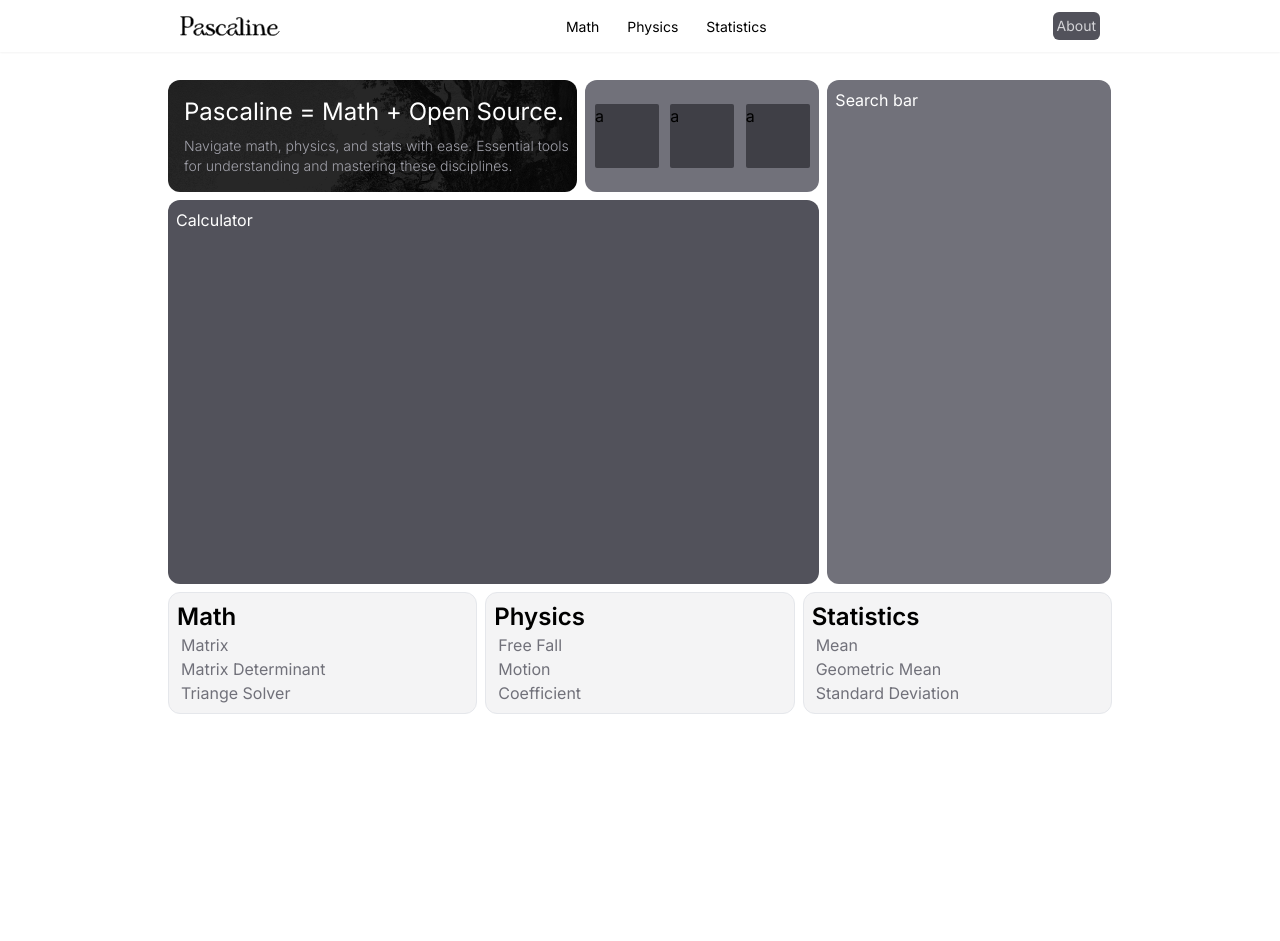
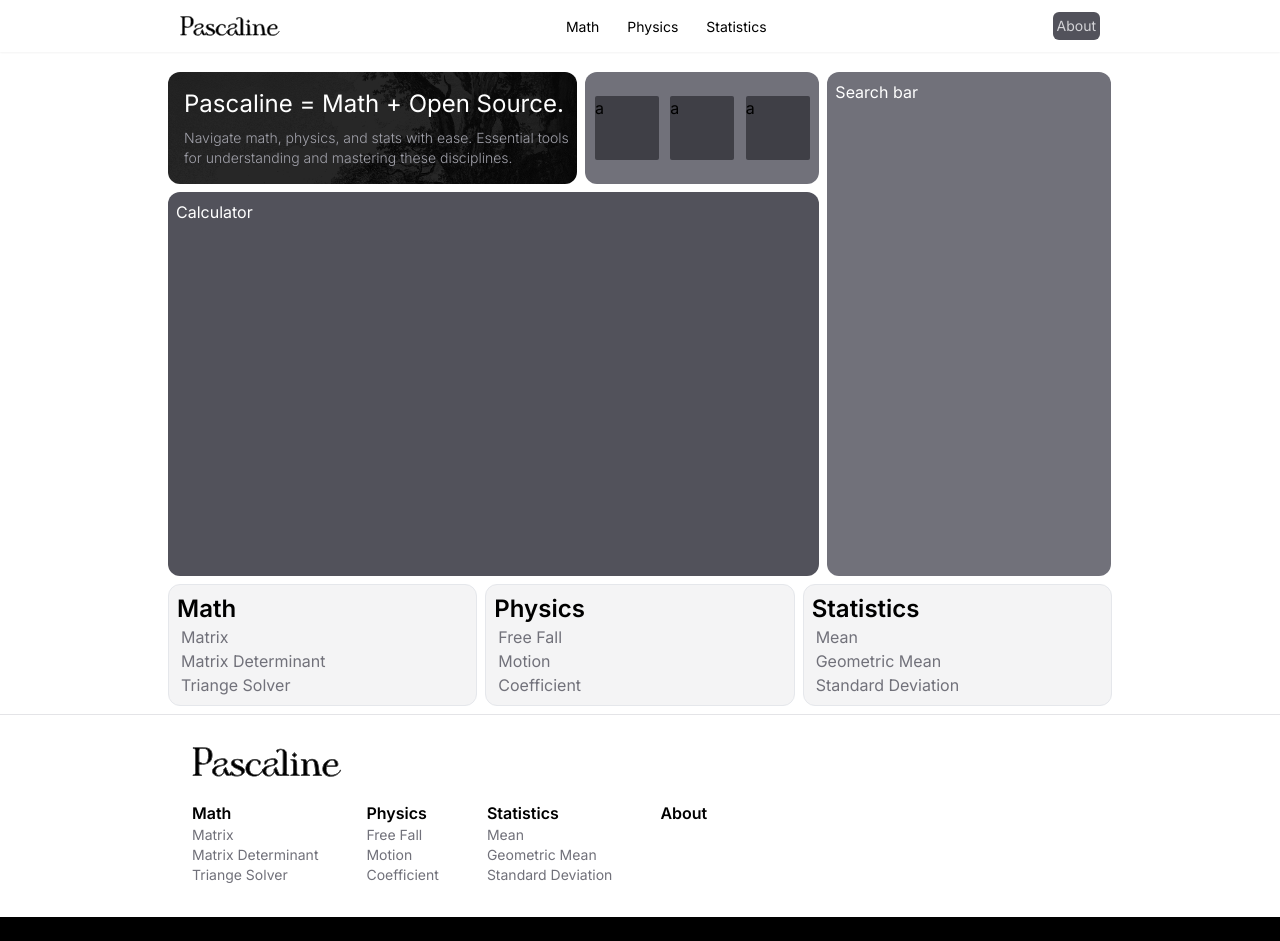
Before and after one commit to Hctor11/pascaline, a Next.js app: page / in a window 1280 px wide. Shown: the top 941 px of the page. Before the commit the page ends 800 px from the top, so only its background shows below. Built offline with nearby package versions, Linux system fonts and the light colour scheme.

Commit message:
[add] add footer

```diff
--- a/app/layout.tsx
+++ b/app/layout.tsx
@@ -2,6 +2,7 @@ import type { Metadata } from "next";
 import { Inter } from "next/font/google";
 import "./globals.css";
 import Navigation from "@/components/Navigation/Navigation";
+import Footer from "@/components/Footer/Footer";
 
 const inter = Inter({ subsets: ["latin"] });
 
@@ -18,10 +19,13 @@ export default function RootLayout({
   return (
     <html lang="en">
       <body className={inter.className}>
+        <div className="min-h-screen flex flex-col justify-between">
         <Navigation/>
         <main>
         {children}
         </main>
+        <Footer/>
+        </div>
       </body>
     </html>
   );
--- /dev/null
+++ b/components/Footer/Footer.tsx
@@ -0,0 +1,59 @@
+import React from "react";
+import Image from "next/image";
+import Link from "next/link";
+import footerLinks from "./FooterLinks";
+
+const Footer = () => {
+  return (
+    <footer className="pt-8 border-t border-zinc-200 mt-auto">
+      <div className="">
+        <div className="lg:container flex-col overflow-hidden flex lg:flex-col md:justify-between lg:justify-between lg:w-[70%] m-auto">
+          <Link href="/" className="mb-6 mx-3 lg:mx-0">
+            <Image
+              src="/NewLogo.svg"
+              className="hover:invert-[0.5]"
+              alt="LOGO DEATHCLASSIC"
+              width={150}
+              height={100}
+            />
+          </Link>
+          <div className="flex-col md:flex-row flex mx-3 lg:mx-0">
+            {footerLinks.map((category) => (
+              <>
+                <div className="mr-12 mb-8">
+                  <Link href={category.headlink}>
+                    <h1 className="text-md font-semibold hover:underline">
+                      {category.head}
+                    </h1>
+                  </Link>
+                  <div className="">
+                    {category.sublinks?.map((sublink) => (
+                      <>
+                        <Link
+                          className="list-none text-sm text-zinc-500 hover:underline"
+                          href={sublink.link}
+                        >
+                          <li>{sublink.title}</li>
+                        </Link>
+                      </>
+                    ))}
+                  </div>
+                </div>
+              </>
+            ))}
+          </div>
+        </div>
+        <div className="bg-black text-white ">
+          <div className="lg:max-w-[75%] m-auto flex justify-between p-5">
+            <p className="text-zinc-500">HR2024</p>
+            <Link href="" className="hover:underline">
+              Repository
+            </Link>
+          </div>
+        </div>
+      </div>
+    </footer>
+  );
+};
+
+export default Footer;
--- /dev/null
+++ b/components/Footer/FooterLinks.ts
@@ -0,0 +1,71 @@
+interface sublink {
+  title: string;
+  link: string;
+}
+
+interface treeLink {
+  head: string;
+  headlink: string;
+  sublinks?: sublink[];
+}
+
+const footerLinks: treeLink[] = [
+  {
+    head: "Math",
+    headlink: "/math",
+    sublinks: [
+      {
+        title: "Matrix",
+        link: "/math/matrix",
+      },
+      {
+        title: "Matrix Determinant",
+        link: "/math/determinant",
+      },
+      {
+        title: "Triange Solver",
+        link: "/math/triangle",
+      },
+    ],
+  },
+  {
+    head: "Physics",
+    headlink: "/phy",
+    sublinks: [
+      {
+        title: "Free Fall",
+        link: "/Phy/call",
+      },
+      {
+        title: "Motion",
+        link: "/Phy/cotion",
+      },
+      {
+        title: "Coefficient",
+        link: "/Phy/coefficient",
+      },
+    ],
+  },{
+    head: "Statistics",
+    headlink: "/stats",
+    sublinks: [
+        {
+            title: "Mean",
+            link: "/Math/mean",
+          },
+          {
+            title: "Geometric Mean",
+            link: "/Math/geomean",
+          },
+          {
+            title: "Standard Deviation",
+            link: "/Math/std",
+          },
+    ]
+  },{
+    head: 'About',
+    headlink: '/about'
+  }
+];
+
+export default footerLinks
--- /dev/null
+++ b/components/Footer/Links.tsx
@@ -0,0 +1,8 @@
+
+const Links = () => {
+  return (
+    <div>Links</div>
+  )
+}
+
+export default Links
--- a/components/Grid/Grid.tsx
+++ b/components/Grid/Grid.tsx
@@ -5,7 +5,7 @@ import Categories from "./Categories";
 
 const Grid = () => {
   return (
-    <main className="box-border max-w-[1400px] gap-y-2 mt-3 grid grid-cols-1 p-2 lg:w-[75%] lg:m-auto lg:mt-5">
+    <main className="box-border max-w-[1400px] gap-y-2 my-2 grid grid-cols-1 p-2 lg:w-[75%] lg:m-auto lg:mt-3">
       <div className="m-auto overflow-clip gap-x-2 grid lg:grid-cols-[69%,30%] w-full">
         <div className="grid gap-y-2 grid-cols-1 lg:m-auto">
           <TitleAndSections />
--- a/components/Navigation/Navigation.tsx
+++ b/components/Navigation/Navigation.tsx
@@ -37,7 +37,7 @@ const Navigation = () => {
 
         {/* responsive menu */}
         <ul
-          className={`md:hidden gap-5 bg-white absolute w-full h-full bottom-0 pt-24 pl-4 duration-500 ${
+          className={`md:hidden gap-5 touch-pan-x bg-white fixed overflow-hidden w-full h-full bottom-0 pt-24 pl-4 duration-500 ${
             menuActive ? "left-1" : "left-[-100%]"
           }`}
         >
```
